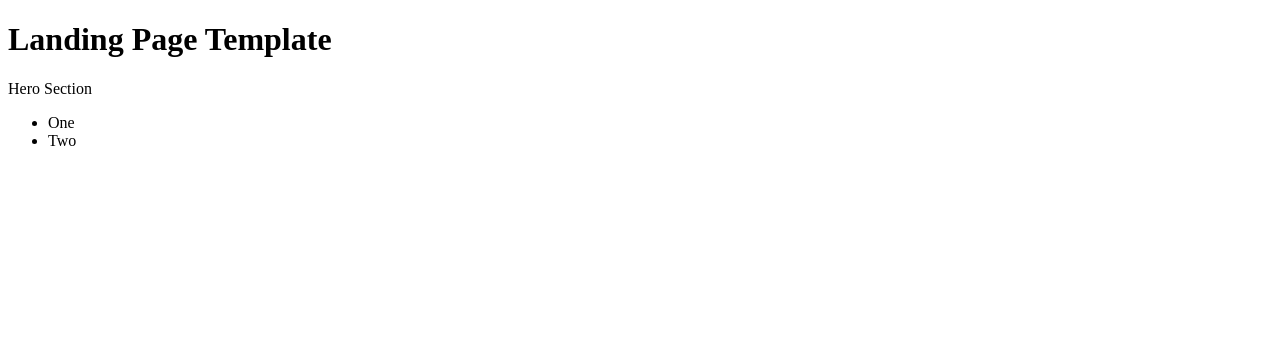
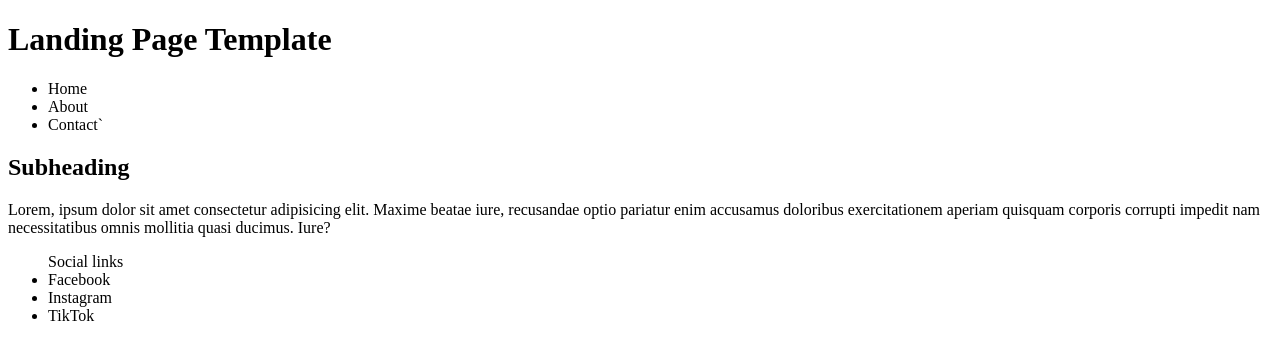
Before and after one commit to AnjanSripathi/landing-page-template, a plain HTML site: page index.html in a window 1280 px wide. Drawn offline with Linux system fonts and the light colour scheme.

Commit message:
Creating a new branch

```diff
--- a/index.html
+++ b/index.html
@@ -6,12 +6,28 @@
     <title>Landing Page Template</title>
 </head>
 <body>
-    <h1>Landing Page Template</h1>
-    <!-- hero section -->
-     <p>Hero Section</p>
-     <ul>
-        <li>One</li>
-        <li>Two</li>
-     </ul>
+    <header>
+        <h1>Landing Page Template</h1>
+    <nav>
+        <ul>
+            <li>Home</li>
+            <li>About</li>
+            <li>Contact`</li>
+        </ul>
+    </nav>
+    </header>
+    <main>
+        <h2>Subheading</h2>
+        <p>Lorem, ipsum dolor sit amet consectetur adipisicing elit. Maxime beatae iure, recusandae optio pariatur enim accusamus doloribus exercitationem aperiam quisquam corporis corrupti impedit nam necessitatibus omnis mollitia quasi ducimus. Iure?</p>
+    </main>
+    <footer>
+        <ul>
+            Social links
+            <li>Facebook</li>
+            <li>Instagram</li>
+            <li>TikTok</li>
+        </ul>
+    </footer>
+
 </body>
 </html>
```
